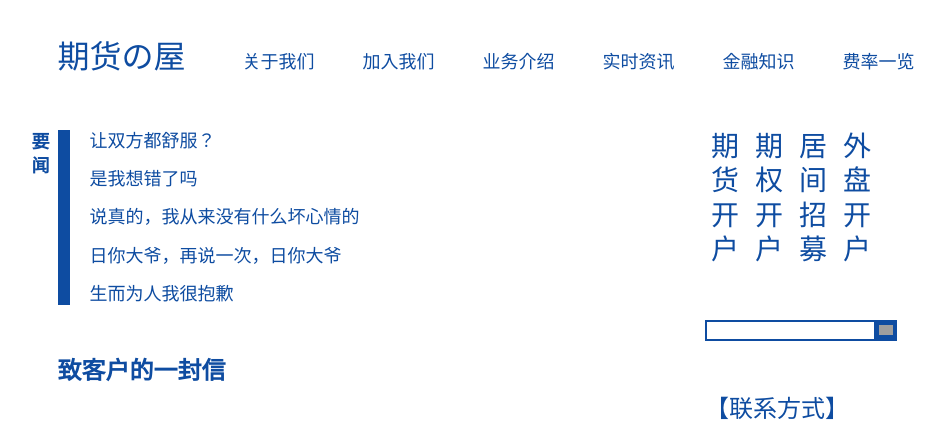
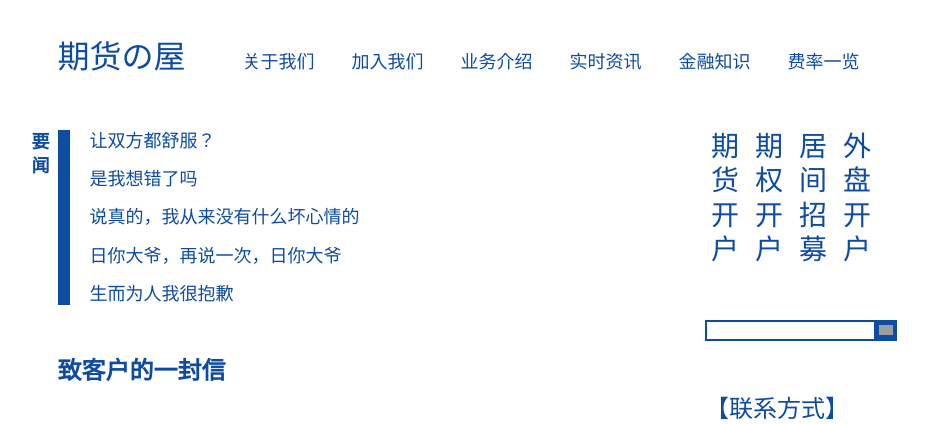
Before and after one commit to a972667237/future, a Django app: page / in a window 1280 px wide. Shown: the top 424 px of the page, without its empty margins (120-1065 px from the left). Run offline with Django 3.2, Linux system fonts and the light colour scheme; data comes from the database, SQL or seed files in the repository; parts of the project's set-up code (start-up, migrations or seed data) failed here and were passed over; some web fonts are replaced; grey boxes are pictures that could not be loaded.

Commit message:
control the width

```diff
--- a/static/css/master.css
+++ b/static/css/master.css
@@ -20,7 +20,8 @@ a{
 /* start other */
 
 .container{
-  width: 925px;
+  max-width: 925px;
+  width: 80%;
   padding-top: 3%;
   margin: 0 auto;
 }
@@ -47,7 +48,7 @@ header .header_left .site_name{
 header .header_right ul li{
   font-size: 18px;
   display: inline-block;
-  margin-right: 48px;
+  margin-right: 5%;
 }
 main{
   width: 100%;
```
